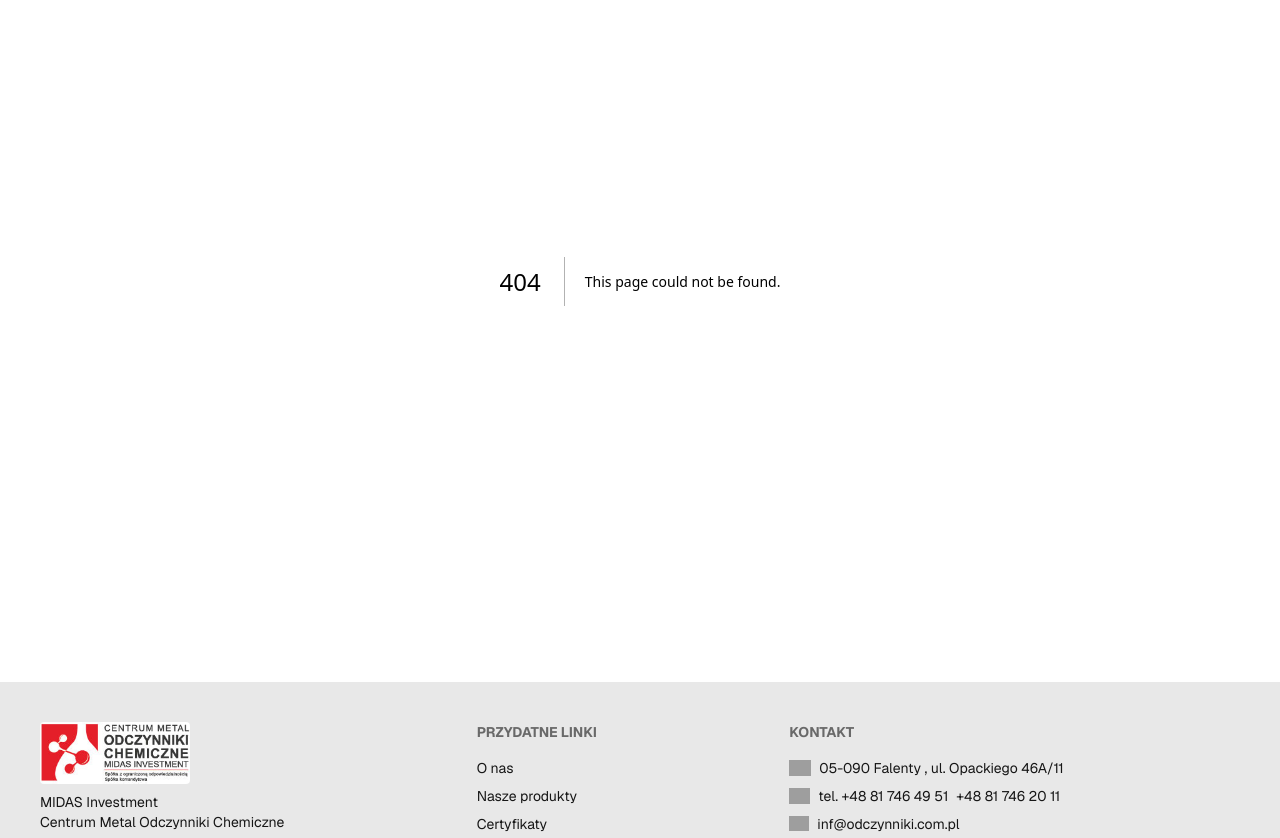
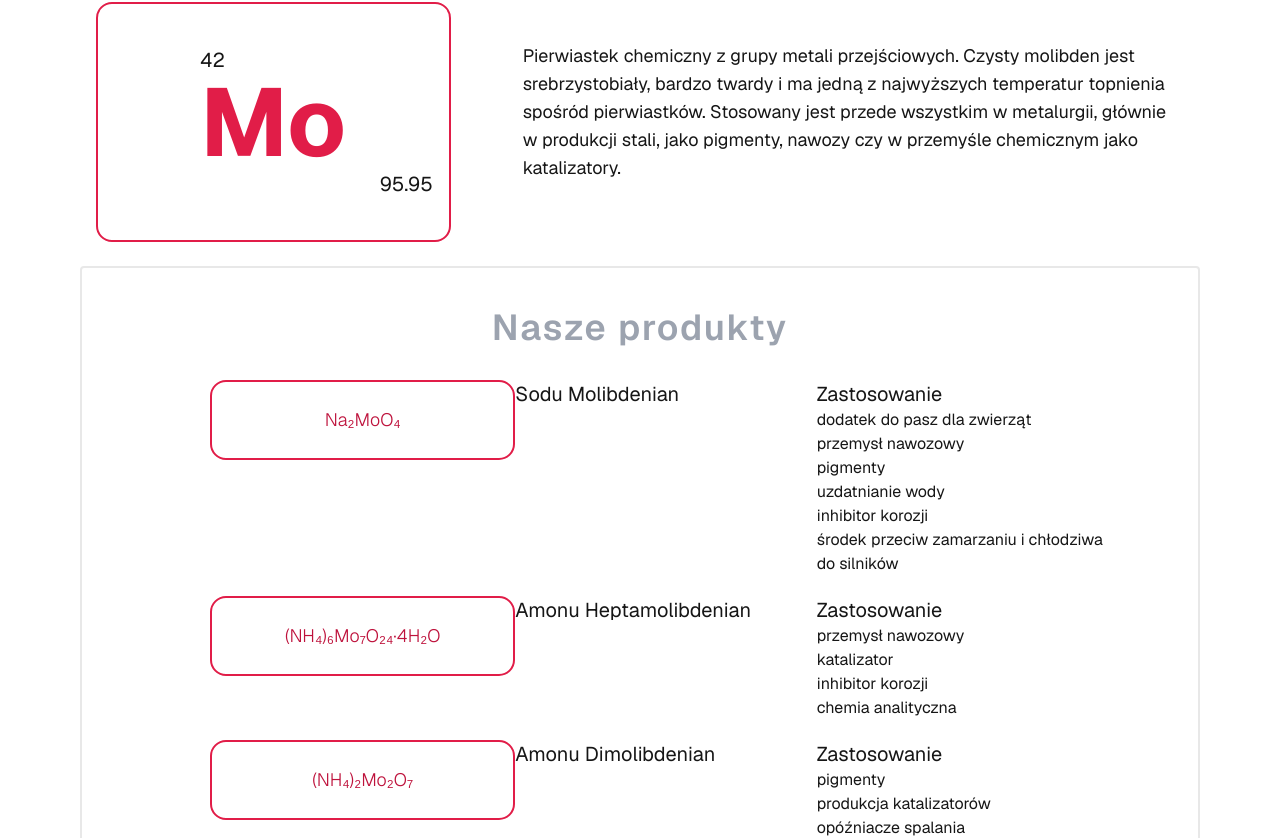
Before and after one commit to MichalBoksa/odczynniki, a Next.js app: page /products/molybdenum in a window 1280 px wide. Before the commit this address had no page. Shown: the part 244-1082 px from the top of the page. Built offline with nearby package versions, Linux system fonts and the light colour scheme; grey boxes are pictures that could not be loaded.

Commit message:
added first look of product page

```diff
--- /dev/null
+++ b/app/products/cobalt/page.tsx
@@ -0,0 +1,9 @@
+import React from 'react'
+
+const page = () => {
+  return (
+    <div>page</div>
+  )
+}
+
+export default page
--- /dev/null
+++ b/app/products/cooper/page.tsx
@@ -0,0 +1,9 @@
+import React from 'react'
+
+const page = () => {
+  return (
+    <div>page</div>
+  )
+}
+
+export default page
--- /dev/null
+++ b/app/products/manganese/page.tsx
@@ -0,0 +1,9 @@
+import React from 'react'
+
+const page = () => {
+  return (
+    <div>page</div>
+  )
+}
+
+export default page
--- /dev/null
+++ b/app/products/molybdenum/page.tsx
@@ -0,0 +1,10 @@
+import MolybdenumInfo from '@/components/MolybdenumInfo'
+import React from 'react'
+
+const page = () => {
+  return (
+    <MolybdenumInfo/>
+  )
+}
+
+export default page
--- /dev/null
+++ b/app/products/nickel/page.tsx
@@ -0,0 +1,7 @@
+import React from 'react'
+
+export const page = () => {
+  return (
+    <div>page</div>
+  )
+}
--- /dev/null
+++ b/app/products/page.tsx
@@ -0,0 +1,9 @@
+import React from 'react'
+
+const page = () => {
+  return (
+    <div>page</div>
+  )
+}
+
+export default page
--- /dev/null
+++ b/app/products/selenium/page.tsx
@@ -0,0 +1,9 @@
+import React from 'react'
+
+const page = () => {
+  return (
+    <div>page</div>
+  )
+}
+
+export default page
--- /dev/null
+++ b/app/products/zinc/page.tsx
@@ -0,0 +1,9 @@
+import React from 'react'
+
+const page = () => {
+  return (
+    <div>page</div>
+  )
+}
+
+export default page
--- /dev/null
+++ b/components/MolybdenumInfo.tsx
@@ -0,0 +1,99 @@
+"use client";
+import { MOLYBDENUM_PRODUCTS_PL } from '@/constants';
+import React, { useEffect, useRef } from 'react'
+
+const MolybdenumInfo = () => {
+
+    const boxRef = useRef<HTMLDivElement>(null)
+    const h1Ref = useRef<HTMLHeadingElement>(null)
+
+    useEffect(() => {
+        const handleScroll = () => {
+            if (boxRef.current && h1Ref.current) {
+                const boxTop = boxRef.current.offsetTop
+                const boxHeight = boxRef.current.offsetHeight
+                const h1Height = h1Ref.current.offsetHeight
+
+                const scrollTop = window.pageYOffset
+                const scrollBottom = scrollTop + window.innerHeight
+
+                const h1Top = Math.max(scrollTop - boxTop, 0)
+                const h1Bottom = Math.min(scrollBottom - boxTop, boxHeight - h1Height)
+
+                h1Ref.current.style.transform = `translateY(${h1Top}px)`
+                h1Ref.current.style.bottom = `${h1Bottom}px`
+            }
+        }
+
+        window.addEventListener('scroll', handleScroll)
+        return () => {
+            window.removeEventListener('scroll', handleScroll)
+        }
+    }, [])
+
+  return (
+    <section className='padding-container max-container'>
+         <h1 className='text-8xl w-full'>Molibden </h1>
+            <div className='flex mt-6 gap-12 w-full'>
+                <div className="flex flex-1 flex-col card w-96 h-60 ml-4 mb-6 bg-base-100 border-primary border-2 items-center justify-center">
+                        <div className='flex flex-col'>
+                            <h1 className='text-xl'>42</h1>
+                            <p className='text-primary text-8xl font-bold'>Mo</p>
+                        </div>
+
+                        <div className="flex w-full card-actions mr-8 justify-end">
+                            <p className="text-xl ">95.95</p>
+                          </div>
+                     </div>
+
+                <div className='flex-2 flex mt-10'>
+                    <p className=' px-6 font-normal text-lg'>Pierwiastek chemiczny z grupy metali przejściowych. Czysty molibden jest srebrzystobiały, bardzo twardy i ma jedną z najwyższych temperatur topnienia spośród pierwiastków. Stosowany jest przede wszystkim w metalurgii, głównie w produkcji stali, jako pigmenty, nawozy czy w przemyśle chemicznym jako katalizatory.</p>
+                </div>
+            </div>
+
+                            <div className='flex flex-col rounded border-solid border-2 border-base-200 max-container padding-container px-2 py-4 mb-4'>
+                                <div className='flex items-start mt-6'>
+                                    <h1 ref={h1Ref} className='text-xl md:text-4xl mr-auto ml-auto font-semibold text-gray-400 text-center lg:mb-8 mb-4 tracking-wider'>
+                                        Nasze produkty
+                                    </h1>
+                                </div>
+
+                                <div className='flex flex-col gap-5 jus'>
+
+                                    {MOLYBDENUM_PRODUCTS_PL.map((product,index) => (
+                                        <div key={product.symbol} className='flex' >
+                                            <div  className='flex flex-1 card w-48 h-20 ml-12 mb-6 bg-base-100 border-primary border-2 justify-center items-center'  >
+                                                <div className=''>
+                                                    <h2 className='text-neutral font-light text-lg'>{product.symbol}</h2>
+                                                </div>
+                                            </div>
+
+                                            <div className='flex flex-1'>
+                                                <h1 className='text-xl'>{product.name}</h1>
+                                            </div>
+
+                                            <div className='flex flex-1 flex-col'>
+                                                <h1 className='text-xl'>Zastosowanie</h1>
+                                                <div className='flex flex-col'>
+                                                    <ol>
+                                                        {product.use.map((use,index) => (
+                                                            <li key={index} className='text-base'>{use}</li>
+                                                        ))}
+                                                    </ol>
+                                                </div>
+                                            </div>
+                                        </div>
+                                    ))}
+                                      </div>
+                        </div>
+
+
+
+
+
+
+    </section>
+  )
+}
+
+export default MolybdenumInfo
--- a/constants/index.ts
+++ b/constants/index.ts
@@ -42,3 +42,33 @@ export const NAV_LINKS = [
       symbol: 'AG',
       name: 'Srebro'},
     ];
+
+    //Molybdenum products
+    export const MOLYBDENUM_PRODUCTS_PL = [
+      {
+        name: 'Sodu Molibdenian',
+        symbol: 'Na₂MoO₄',
+        use:['dodatek do pasz dla zwierząt', 'przemysł nawozowy', 'pigmenty', 'uzdatnianie wody', 'inhibitor korozji', 'środek przeciw zamarzaniu i chłodziwa do silników']
+      },
+
+      {
+        name: 'Amonu Heptamolibdenian',
+        symbol:'(NH₄)₆Mo₇O₂₄·4H₂O',
+        use: ['przemysł nawozowy',
+          'katalizator',
+          'inhibitor korozji',
+          'chemia analityczna'
+          ]
+      },
+
+      {
+        name: 'Amonu Dimolibdenian ',
+        symbol: '(NH₄)₂Mo₂O₇',
+        use:['pigmenty',
+          'produkcja katalizatorów',
+          'opóźniacze spalania',
+          'środki przeciwdziałające pożarom'
+        ]
+      },
+
+    ];
--- a/tailwind.config.ts
+++ b/tailwind.config.ts
@@ -35,5 +35,13 @@ module.exports = {
 
       ],
 },
+theme: {
+  extend: {
+    flex: {
+      '2': '2 2 0%',
+      '3': '3 3 0%'
+    }
+  }
+},
   plugins: [require("daisyui")],
 };
```
